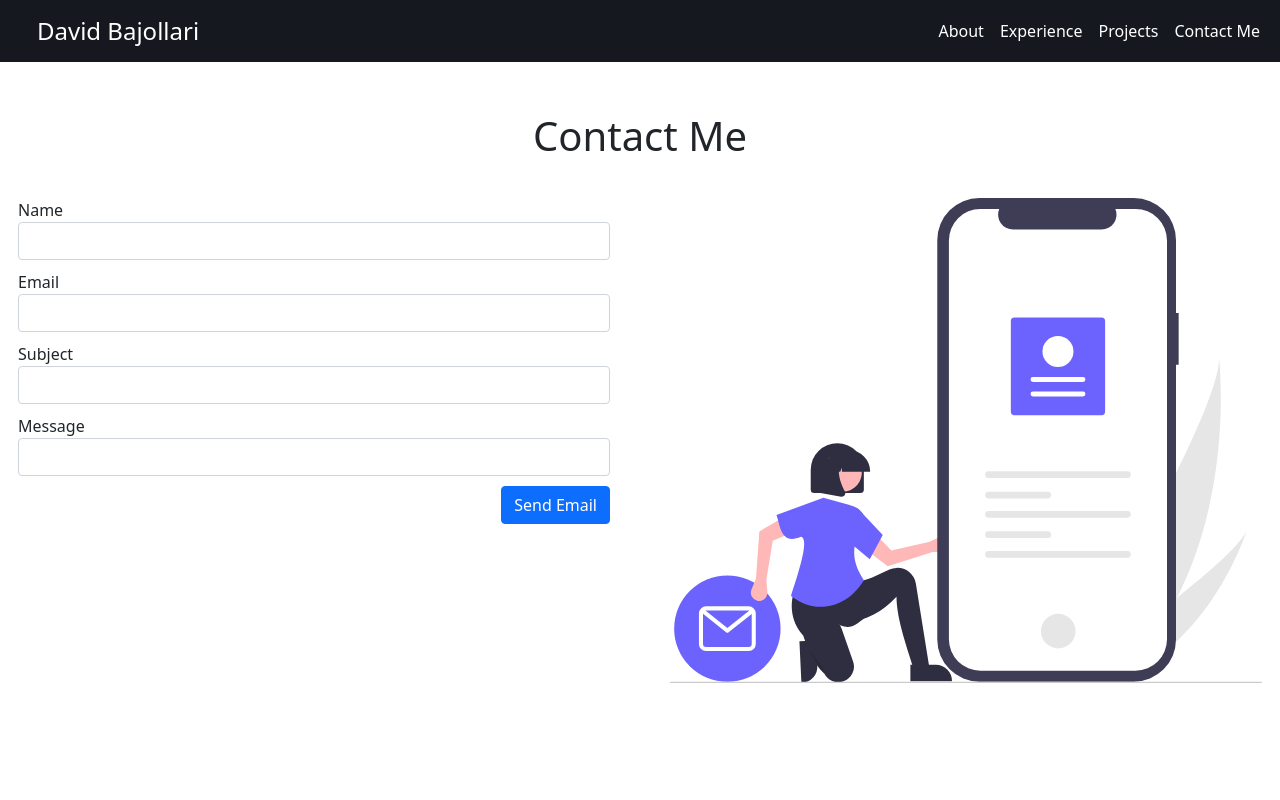
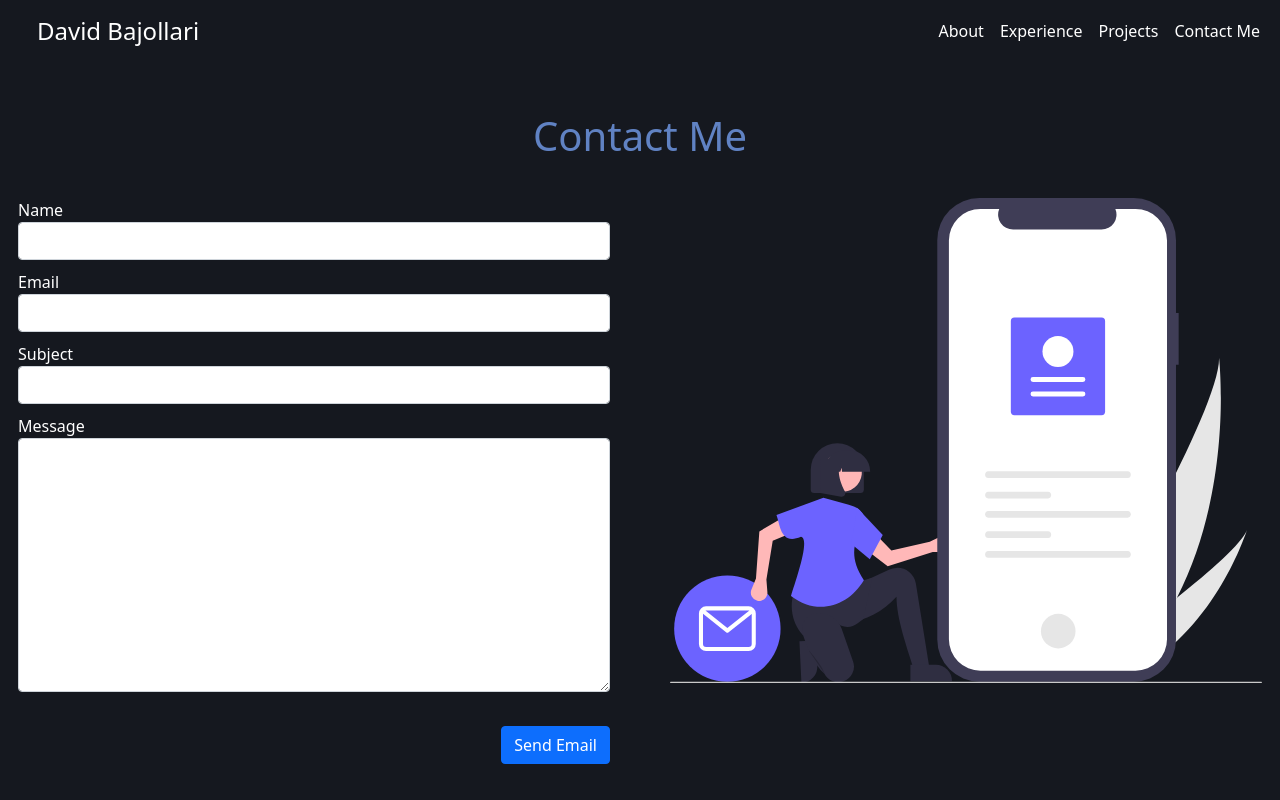
Before and after one commit to dbajollari1/dbajollari1.github.io, an Angular app: page /contact in a window 1280 px wide. Shown: the top 800 px of the page. Built offline with nearby package versions, Linux system fonts and the light colour scheme; what ng-particles would draw is missing.

Commit message:
Edit contact

```diff
--- a/src/app/pages/contact/contact.component.html
+++ b/src/app/pages/contact/contact.component.html
@@ -1,10 +1,10 @@
-<div class="containterpage" style="padding-top:50px;">
-    <h1 style="text-align:center;">Contact Me</h1>
+<div class="containterpage" style="padding-top:50px;background-color:#15181f;">
+    <h1 style="text-align:center;color:rgb(96, 130, 195);">Contact Me</h1>
     <div class="row">
       <div class="col-md-6" style="padding:30px">
         <div class="register-form"  >
           <form [formGroup]="contactForm" (ngSubmit)="onSubmit()">
-              <label>Name</label>
+              <label style="color:white;">Name</label>
               <input
                 type="text"
                 formControlName="name"
@@ -15,7 +15,7 @@
                 <div *ngIf="f['name'].errors['required']">Name is required</div>
             </div>
             <div class="form-group">
-              <label style="padding-top:10px;">Email</label>
+              <label style="padding-top:10px;color:white;">Email</label>
               <input
                 type="email"
                 formControlName="email"
@@ -28,7 +28,7 @@
               </div>
             </div>
             <div class="form-group">
-              <label style="padding-top:10px;">Subject</label>
+              <label style="padding-top:10px;color:white;">Subject</label>
               <input
                 type="text"
                 formControlName="subject"
@@ -40,13 +40,9 @@
               </div>
             </div>
             <div class="form-group">
-              <label style="padding-top:10px;">Message</label>
-              <input
-                type="text"
-                formControlName="message"
-                class="form-control"
-                [ngClass]="{ 'is-invalid': submitted && f['message'].errors }"
-              />
+              <label style="padding-top:10px;color:white;">Message</label>
+              <textarea rows="10" cols="10" formControlName="message"  type="text" formControlName="message" class="form-control" [ngClass]="{ 'is-invalid': submitted && f['message'].errors }">
+              </textarea><br>
               <div *ngIf="submitted && f['message'].errors" class="invalid-feedback">
                 <div *ngIf="f['message'].errors['required']">Message is required</div>
               </div>
--- a/src/styles.css
+++ b/src/styles.css
@@ -5,7 +5,7 @@ body, html {
     /* width: fit-content; */
     margin: 0;
     box-sizing: border-box;
-    overflow-x: hidden;
+    /* overflow-x: hidden; */
     font-family:system-ui, -apple-system, BlinkMacSystemFont, 'Segoe UI', Roboto, Oxygen, Ubuntu, Cantarell, 'Open Sans', 'Helvetica Neue', sans-serif;
 }
 
```
Also changed, not shown: 5 other files (tests, documents, lock files or other folders).
